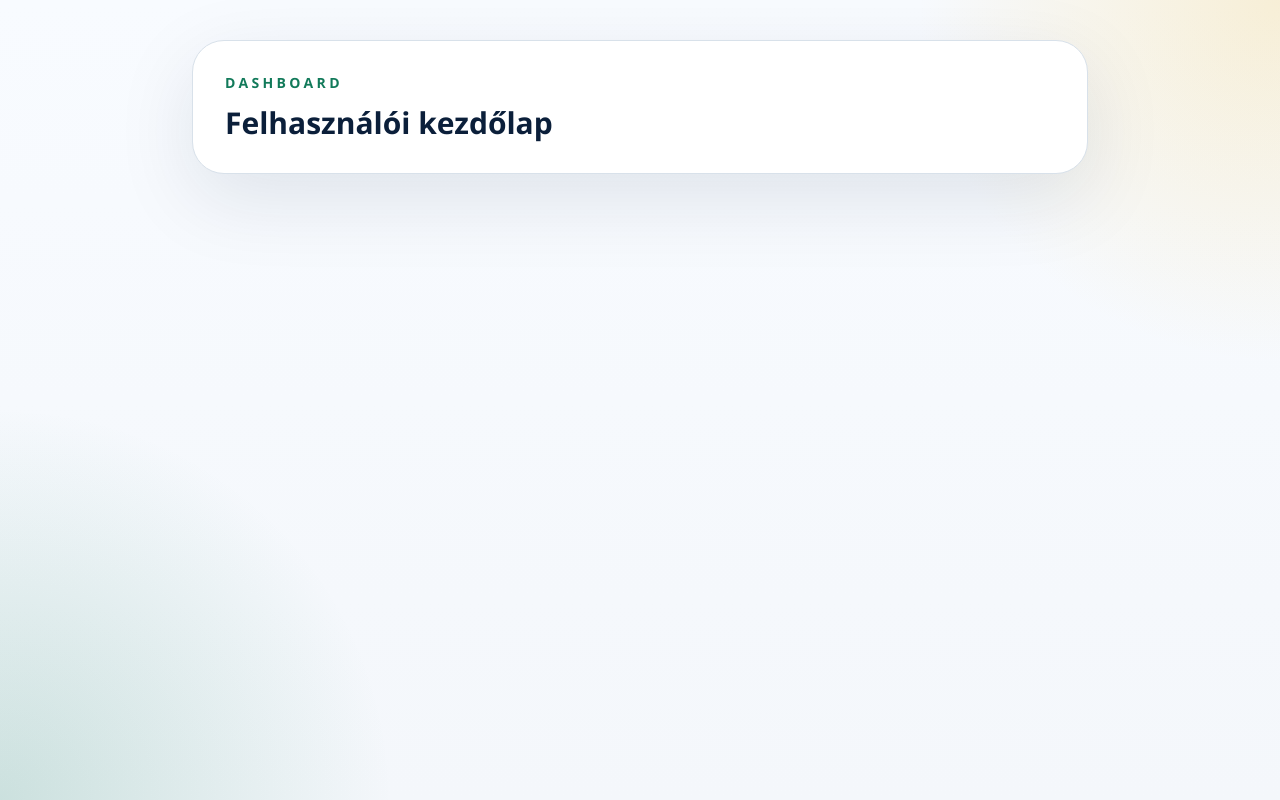
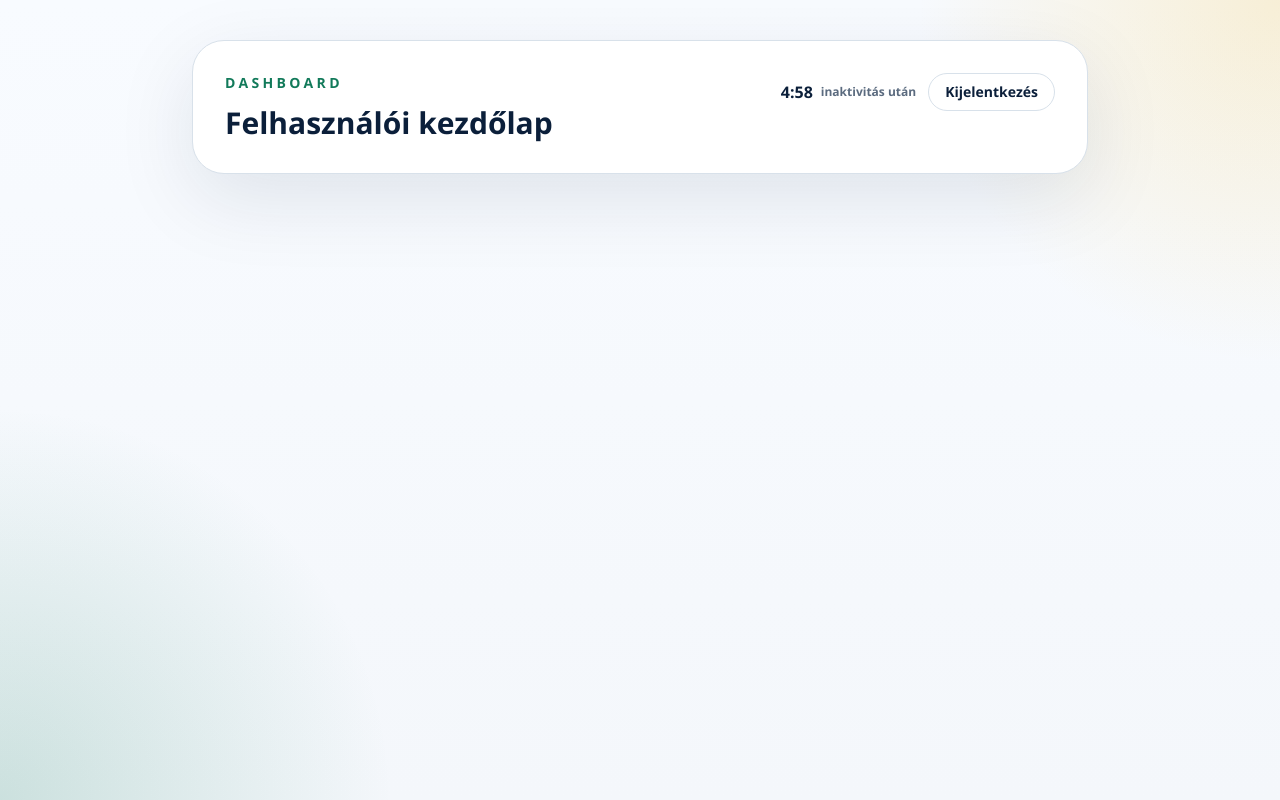
Before and after one commit to buruska/tippverseny, a Next.js app: page /dashboard in a window 1280 px wide. Built offline with nearby package versions, Linux system fonts and the light colour scheme; no server answers; sample sign-in values are in the browser's storage.

Commit message:
Polish invite flow and session timeout UI

```diff
--- a/app/admin/page.tsx
+++ b/app/admin/page.tsx
@@ -1,7 +1,7 @@
 import { requireSuperAdmin } from "@/lib/auth";
 import { prisma } from "@/lib/prisma";
+import { InactivityCountdown } from "@/app/components/inactivity-countdown";
 
-import { InactivityCountdown } from "./inactivity-countdown";
 import { LeagueManager } from "./league-manager";
 import { SignOutButton } from "../dashboard/sign-out-button";
 
--- a/app/dashboard/page.tsx
+++ b/app/dashboard/page.tsx
@@ -1,4 +1,7 @@
+import { InactivityCountdown } from "@/app/components/inactivity-countdown";
 import { requireUser } from "@/lib/auth";
+
+import { SignOutButton } from "./sign-out-button";
 
 export default async function DashboardPage() {
   await requireUser();
@@ -6,12 +9,20 @@ export default async function DashboardPage() {
   return (
     <main className="min-h-screen px-6 py-10 md:px-10">
       <section className="mx-auto max-w-4xl rounded-[32px] border border-[color:var(--border)] bg-white p-8 shadow-[0_24px_80px_rgba(11,31,58,0.10)]">
+        <div className="flex flex-col gap-4 sm:flex-row sm:items-start sm:justify-between">
+          <div>
             <p className="text-sm font-semibold uppercase tracking-[0.24em] text-[color:var(--green)]">
               Dashboard
             </p>
             <h1 className="mt-3 text-3xl font-bold text-[color:var(--navy)]">
               Felhasználói kezdőlap
             </h1>
+          </div>
+          <div className="flex flex-col gap-3 sm:flex-row sm:items-center">
+            <InactivityCountdown />
+            <SignOutButton />
+          </div>
+        </div>
       </section>
     </main>
   );
--- a/app/invite/[token]/actions.ts
+++ b/app/invite/[token]/actions.ts
@@ -128,8 +128,8 @@ async function addUserToLeague(userId: string, leagueId: string) {
   });
 }
 
-function getLeagueUrl(slug: string) {
-  return `/leagues/${slug}`;
+function getSuccessfulInviteRedirectUrl() {
+  return "/";
 }
 
 export async function checkInviteEmailAction(token: string, emailValue: string) {
@@ -259,7 +259,7 @@ export async function acceptExistingInviteAction(
   return {
     ok: true,
     error: null,
-    redirectUrl: getLeagueUrl(invitation.league.slug),
+    redirectUrl: getSuccessfulInviteRedirectUrl(),
   };
 }
 
@@ -539,6 +539,6 @@ export async function verifyInviteCodeAction(
   return {
     ok: true,
     error: null,
-    redirectUrl: getLeagueUrl(invitation.league.slug),
+    redirectUrl: getSuccessfulInviteRedirectUrl(),
   };
 }
--- a/app/invite/[token]/invite-acceptance-form.tsx
+++ b/app/invite/[token]/invite-acceptance-form.tsx
@@ -333,7 +333,7 @@ export function InviteAcceptanceForm({ leagueName, token }: InviteAcceptanceForm
               maxLength={6}
               onChange={(event) => setCode(event.target.value.replace(/\D/g, ""))}
               pattern="\d{6}"
-              placeholder="000000"
+              placeholder="------"
               required
               type="text"
               value={code}
```
Also changed, not shown: app/components/inactivity-countdown.tsx (renamed from app/admin/inactivity-countdown.tsx). Lines whose indentation alone changed are shown as unchanged.
